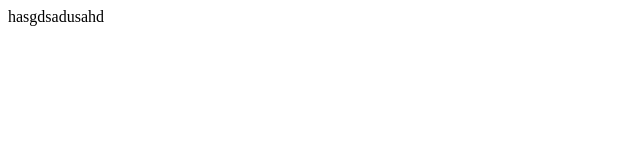
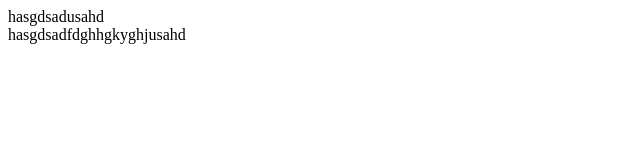
Before and after one commit to minhnt303/LTU14-GROUP1, a website: page index.html in a window 1280 px wide. Shown: the whole page, without its empty margins (0-640 px from the left). Drawn offline with Linux system fonts and the light colour scheme.

Commit message:
git commit hyydsa

```diff
--- a/index.html
+++ b/index.html
@@ -8,5 +8,6 @@
 </head>
 <body>
     <div>hasgdsadusahd</div>
+    <div>hasgdsadfdghhgkyghjusahd</div>
 </body>
 </html>
```
